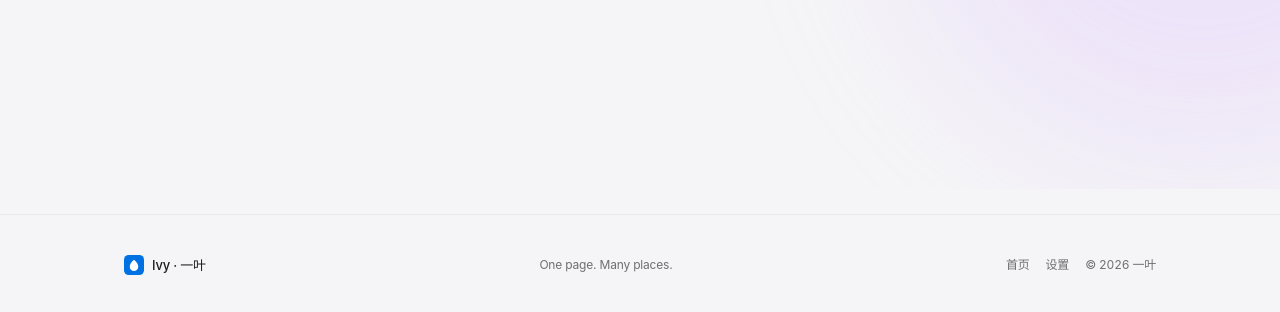
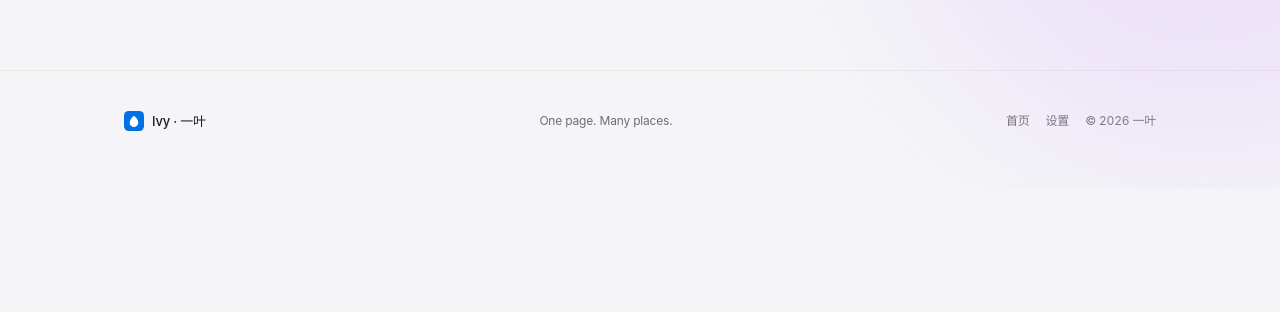
Before and after one commit to VenenoSix24/ivy-nav, a Next.js app: page / in a window 1280 px wide. Shown: the part 611-923 px from the top of the page. After the commit the page ends 800 px from the top, so only its background shows below. Built offline with nearby package versions, Linux system fonts and the light colour scheme; no server answers; the database is empty.

Commit message:
fix(portal): tighten the gap above the footer

```diff
--- a/src/components/portal/portal-footer.tsx
+++ b/src/components/portal/portal-footer.tsx
@@ -5,7 +5,7 @@ import { site } from "@/lib/site";
 /** 页脚：品牌、口号、几个入口。不放统计与装饰，保持安静。 */
 export function PortalFooter() {
   return (
-    <footer className="border-border/60 mt-24 border-t">
+    <footer className="border-border/60 mt-6 border-t">
       <div className="mx-auto flex w-full max-w-[1080px] flex-col gap-4 px-4 py-10 sm:flex-row sm:items-center sm:justify-between sm:px-6">
         <div className="flex items-center gap-2">
           <BrandMark className="size-5 shrink-0" />
--- a/src/components/portal/portal-shell.tsx
+++ b/src/components/portal/portal-shell.tsx
@@ -173,7 +173,7 @@ export function PortalShell({ data, initialEditMode = false }: PortalShellProps)
     <>
       <PortalHeader />
 
-      <main className="relative z-10 mx-auto w-full max-w-[1080px] px-4 pb-28 sm:px-6">
+      <main className="relative z-10 mx-auto w-full max-w-[1080px] px-4 pb-10 sm:px-6">
         {editing ? (
           <div className="mt-4">
             <EditToolbar
```
